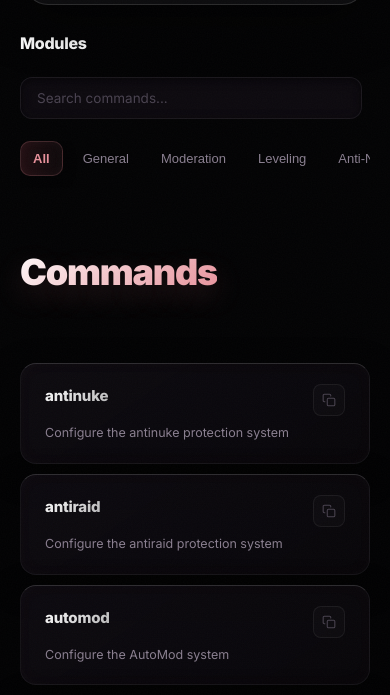
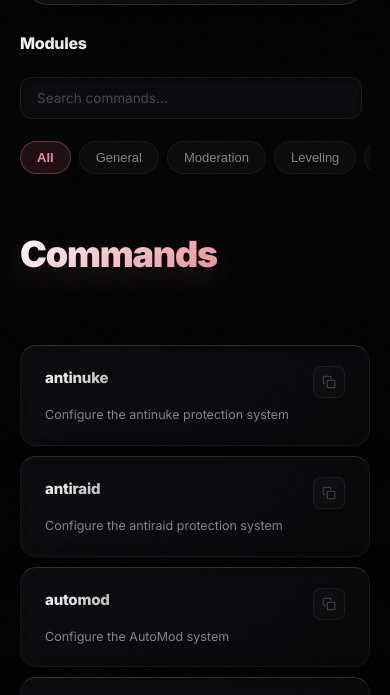
Before and after one commit to Suyash-24/FadeWeb, a plain HTML site: page commands.html in a window 390 px wide. Shown: the part 69-764 px from the top of the page. Drawn offline with Linux system fonts and the light colour scheme.

Commit message:
Fix CSS grid stretching and style mobile cmd categories as pills

```diff
--- a/commands.html
+++ b/commands.html
@@ -9,7 +9,7 @@
     <link rel="preconnect" href="https://fonts.gstatic.com" crossorigin>
     <link href="https://fonts.googleapis.com/css2?family=Inter:wght@400;500;600;700;800;900&family=JetBrains+Mono:wght@500;600&display=swap" rel="stylesheet">
     <link rel="stylesheet" href="css/style.css?v=2">
-    <link rel="stylesheet" href="css/terminal.css?v=3">
+    <link rel="stylesheet" href="css/terminal.css?v=4">
     <link rel="icon" type="image/png" href="/logo.png?v=2">
 </head>
 <body>
--- a/css/terminal.css
+++ b/css/terminal.css
@@ -559,11 +559,12 @@
 
 /* ── Responsive ──────────────────────────────────────────────────────────── */
 @media (max-width: 900px) {
-    .cmd-page { grid-template-columns: 1fr; padding-top: 100px; }
-    .cmd-sidebar { position: static; margin-bottom: 24px; height: auto; }
+    .cmd-page { grid-template-columns: 1fr; grid-template-rows: auto 1fr; padding-top: 100px; gap: 24px; align-content: start; }
+    .cmd-sidebar { position: static; margin-bottom: 8px; height: auto; }
     .cmd-nav { flex-direction: row; flex-wrap: nowrap; overflow-x: auto; -webkit-overflow-scrolling: touch; padding-bottom: 12px; gap: 8px; scrollbar-width: none; }
     .cmd-nav::-webkit-scrollbar { display: none; }
-    .cmd-nav-item { flex-shrink: 0; }
+    .cmd-nav-item { flex-shrink: 0; background: rgba(255,255,255,0.03); border: 1px solid rgba(255,255,255,0.05); border-radius: 100px; padding: 8px 16px; }
+    .cmd-nav-item.active { background: rgba(196,80,95,0.15); border-color: rgba(232,145,155,0.3); }
     .cmd-search-wrap { width: 100%; margin-bottom: 16px; }
     .cmd-nav-item .nav-icon { display: none; }
     .cmd-nav-item .nav-count { display: none; }
```
